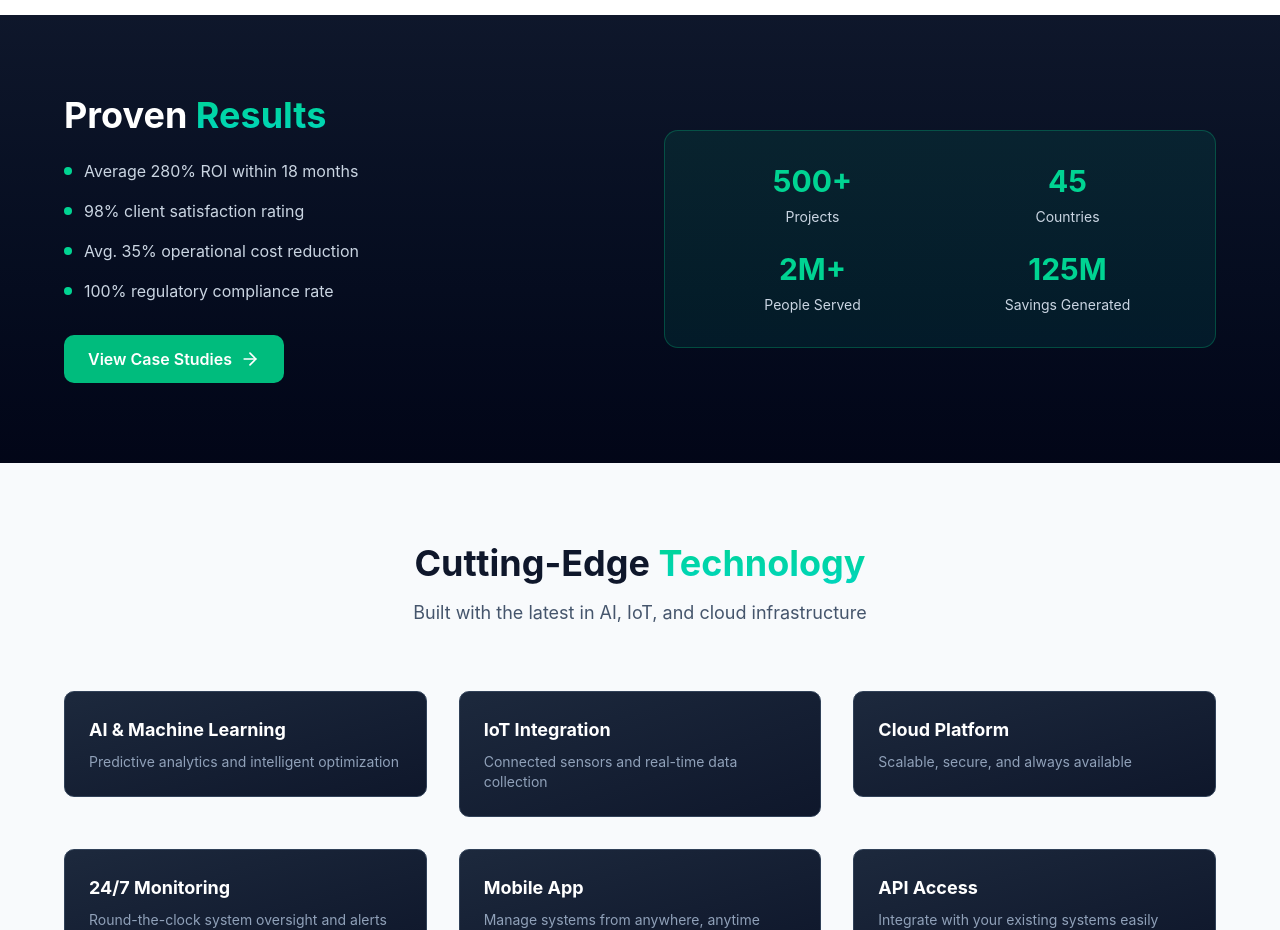
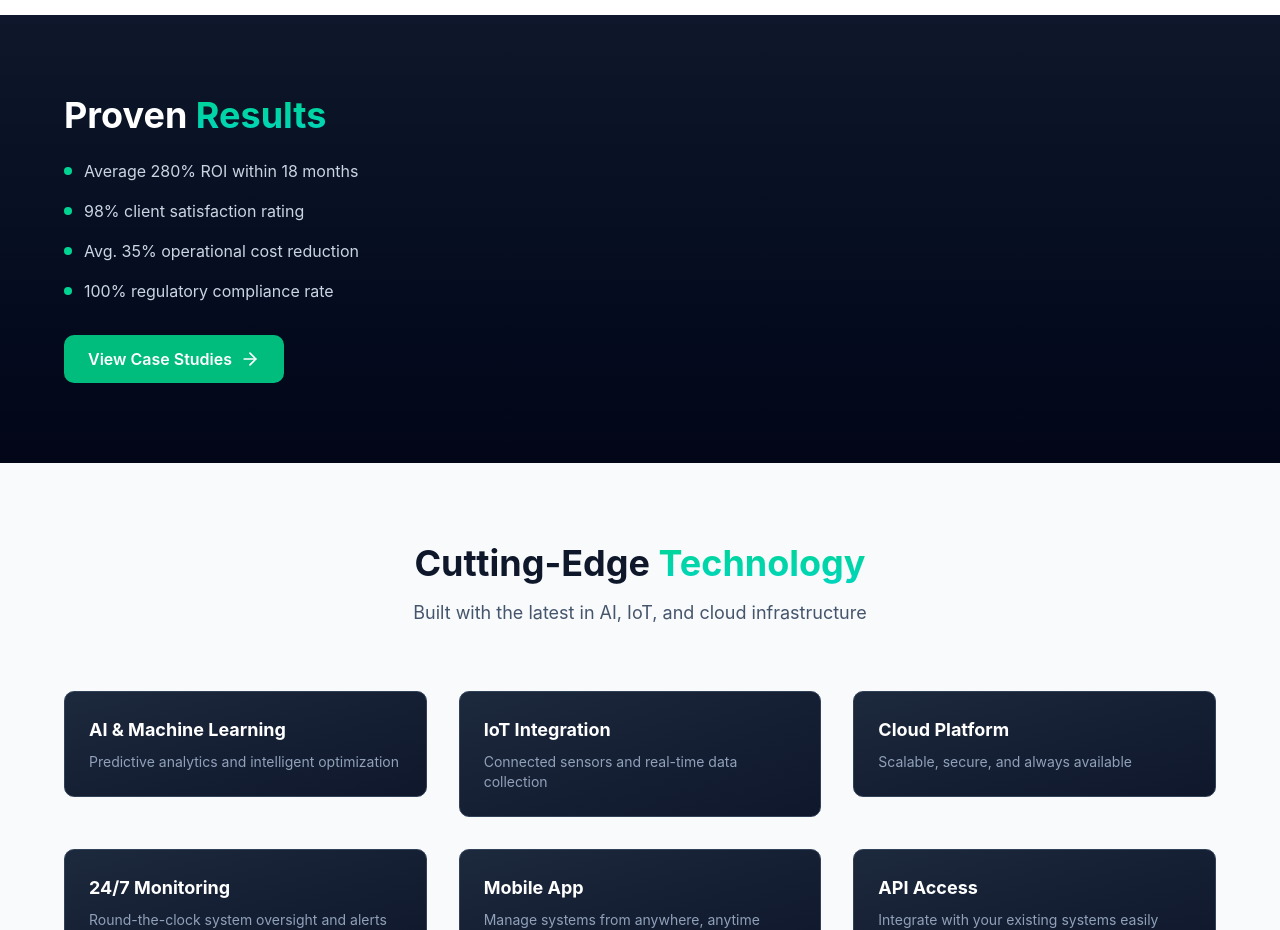
Before and after one commit to himanshu565/Envirozone-web, a Next.js app: page / in a window 1280 px wide. Shown: the part 2360-3290 px from the top of the page. Built offline with nearby package versions, Linux system fonts and the light colour scheme.

Commit message:
remved scrol reveal in home

```diff
--- a/app/page.tsx
+++ b/app/page.tsx
@@ -191,25 +191,7 @@ export default function Home() {
               </div>
             </ScrollReveal>
 
-            <ScrollReveal direction="right" distance={50}>
-              <HoverScale scale={1.02}>
-                <div className="bg-linear-to-br from-emerald-500/10 to-teal-500/10 rounded-xl p-8 border border-emerald-500/30">
-                  <div className="grid grid-cols-2 gap-6">
-                    {[
-                      { value: '500+', label: 'Projects' },
-                      { value: '45', label: 'Countries' },
-                      { value: '2M+', label: 'People Served' },
-                      { value: '125M', label: 'Savings Generated' }
-                    ].map((metric, i) => (
-                      <div key={i} className="text-center">
-                        <div className="text-3xl font-bold text-emerald-400 mb-2">{metric.value}</div>
-                        <p className="text-sm text-slate-300">{metric.label}</p>
-                      </div>
-                    ))}
-                  </div>
-                </div>
-              </HoverScale>
-            </ScrollReveal>
+
           </div>
         </div>
       </section>
```
Also changed, not shown: portfolio-page.png (deleted), 1 other file (tests, documents, lock files or other folders).
